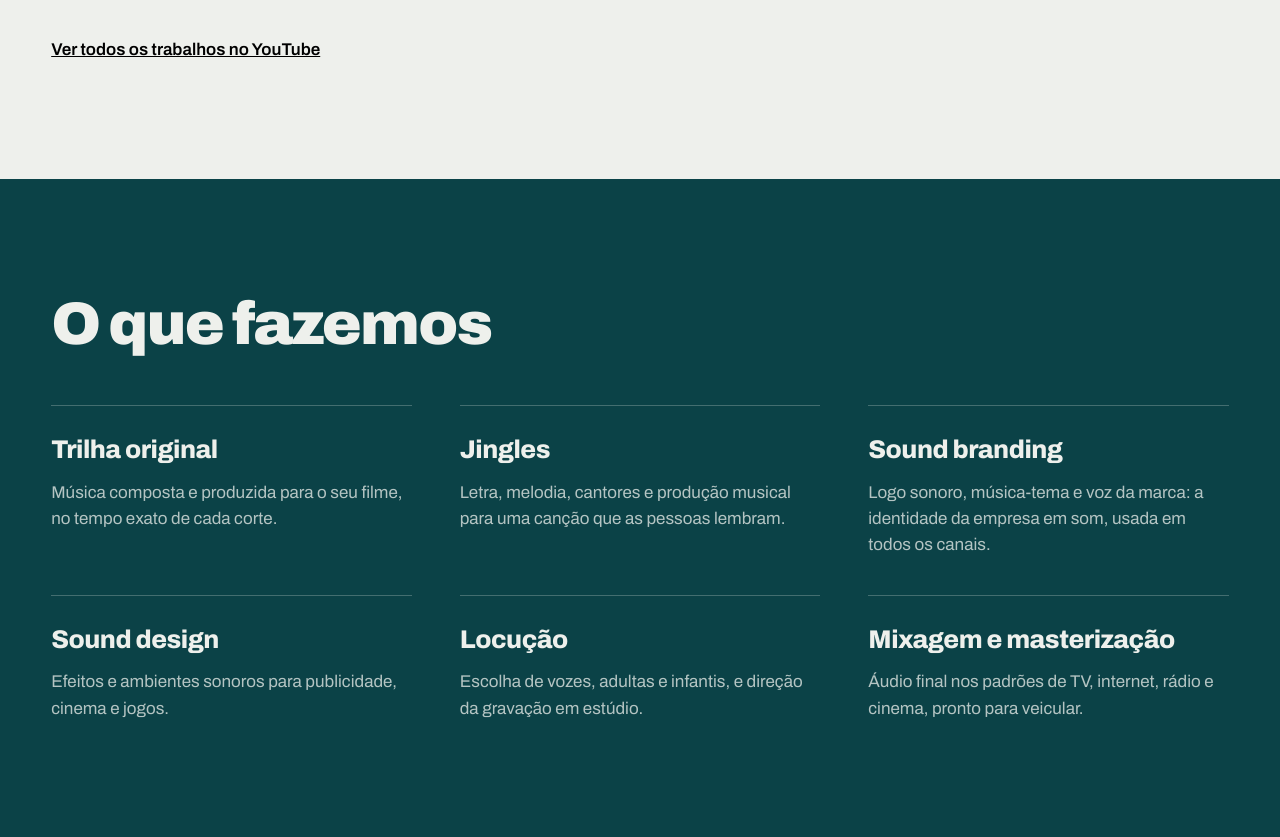
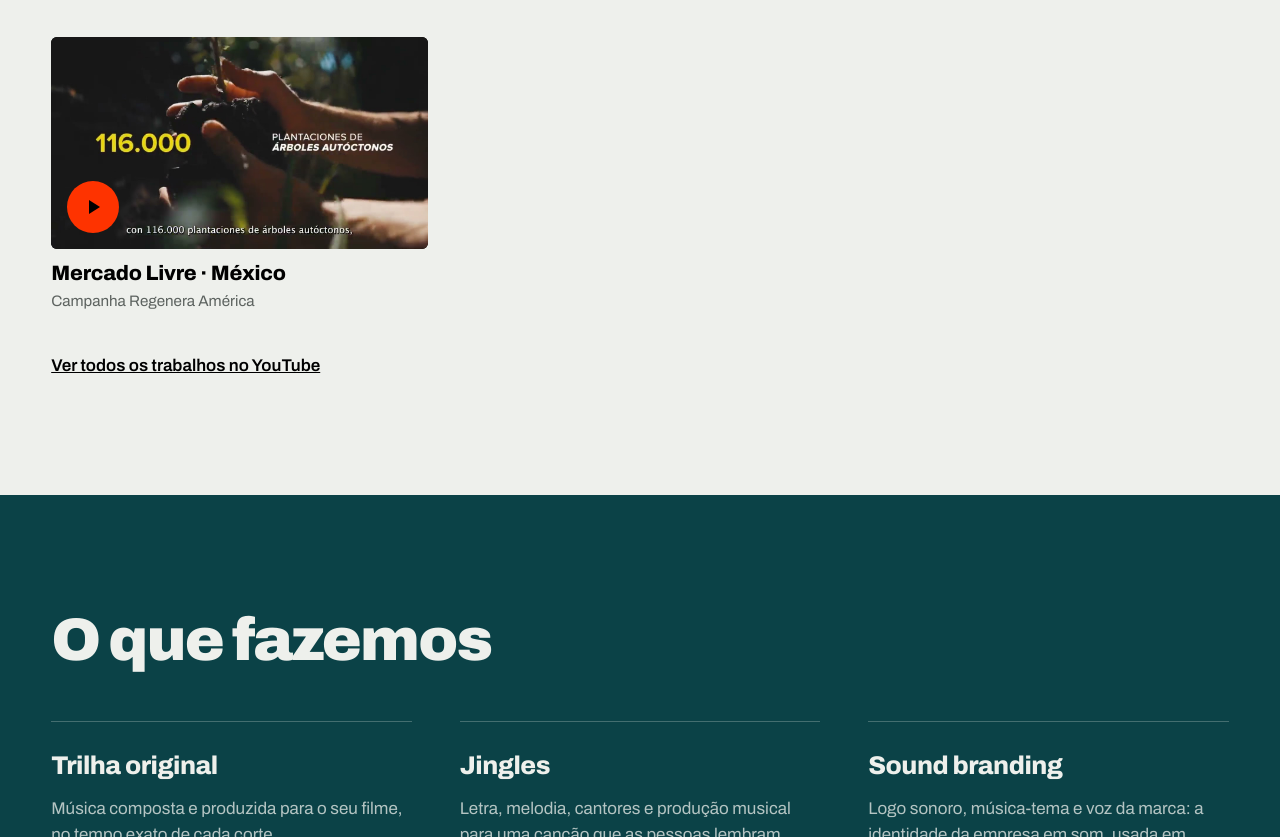
Before and after one commit to vicaxd/bliss-music-site, a plain HTML site: page index.html in a window 1280 px wide. Shown: the part 2429-3266 px from the top of the page. Drawn offline with Linux system fonts and the light colour scheme.

Commit message:
Adiciona vídeo Mercado Livre México
Co-Authored-By: Claude Opus 5.5 <noreply@anthropic.com>

```diff
--- a/index.html
+++ b/index.html
@@ -120,6 +120,13 @@
           </button>
           <h3>JBL · Carnaval</h3>
           <p class="ficha">Filme publicitário</p>
+        </li>
+        <li class="obra">
+          <button class="play" data-video="piuxtNlm6RE" aria-label="Assistir Mercado Livre, México">
+            <img src="img/yt-piuxtNlm6RE.jpg" alt="" loading="lazy">
+          </button>
+          <h3>Mercado Livre · México</h3>
+          <p class="ficha">Campanha Regenera América</p>
         </li>
       </ul>
       <p class="mais"><a href="https://www.youtube.com/channel/UCU61ltTVn-ohjNwIOiJw8JQ">Ver todos os trabalhos no YouTube</a></p>
```
Also changed, not shown: img/yt-piuxtNlm6RE.jpg (added).
